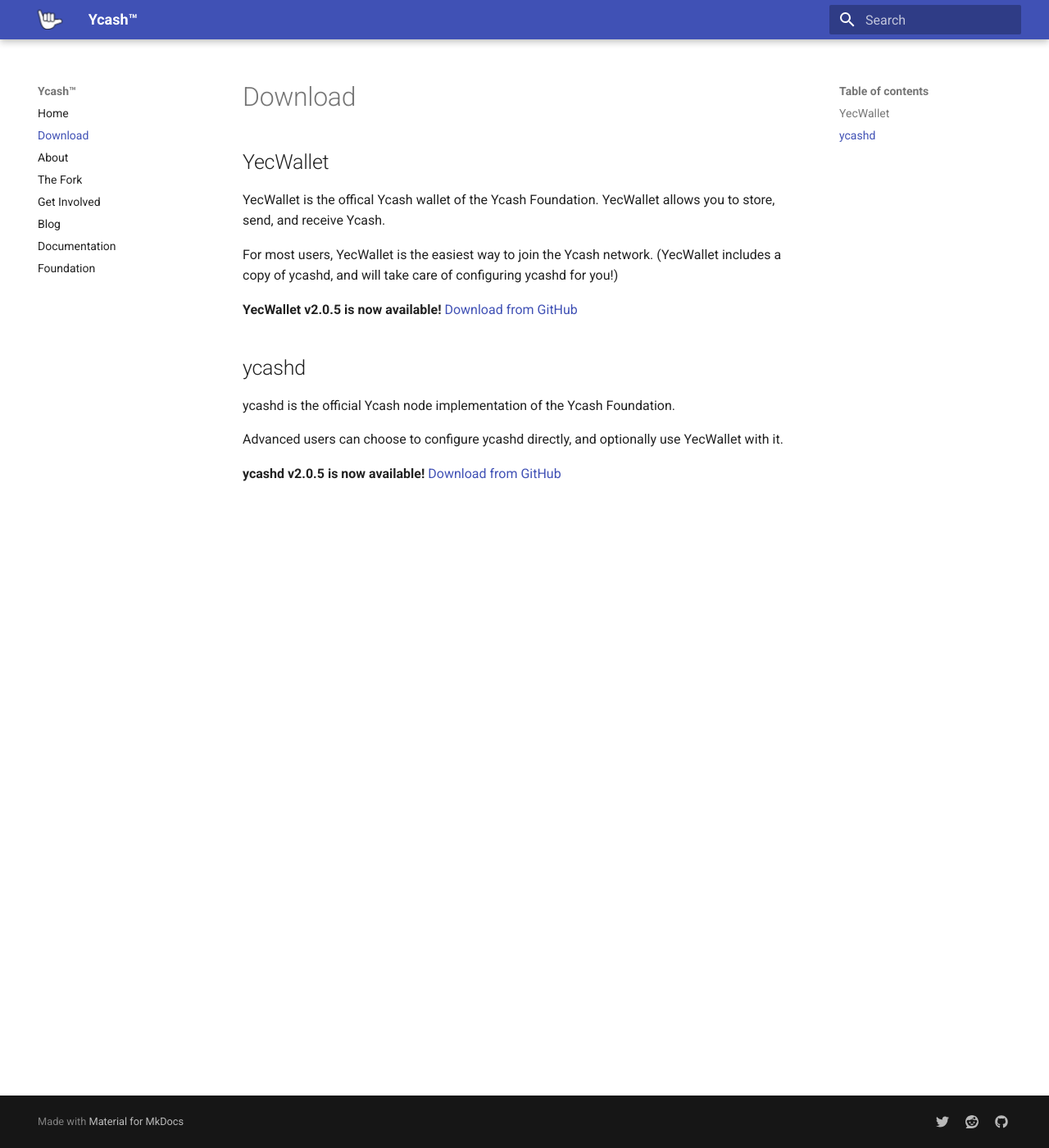
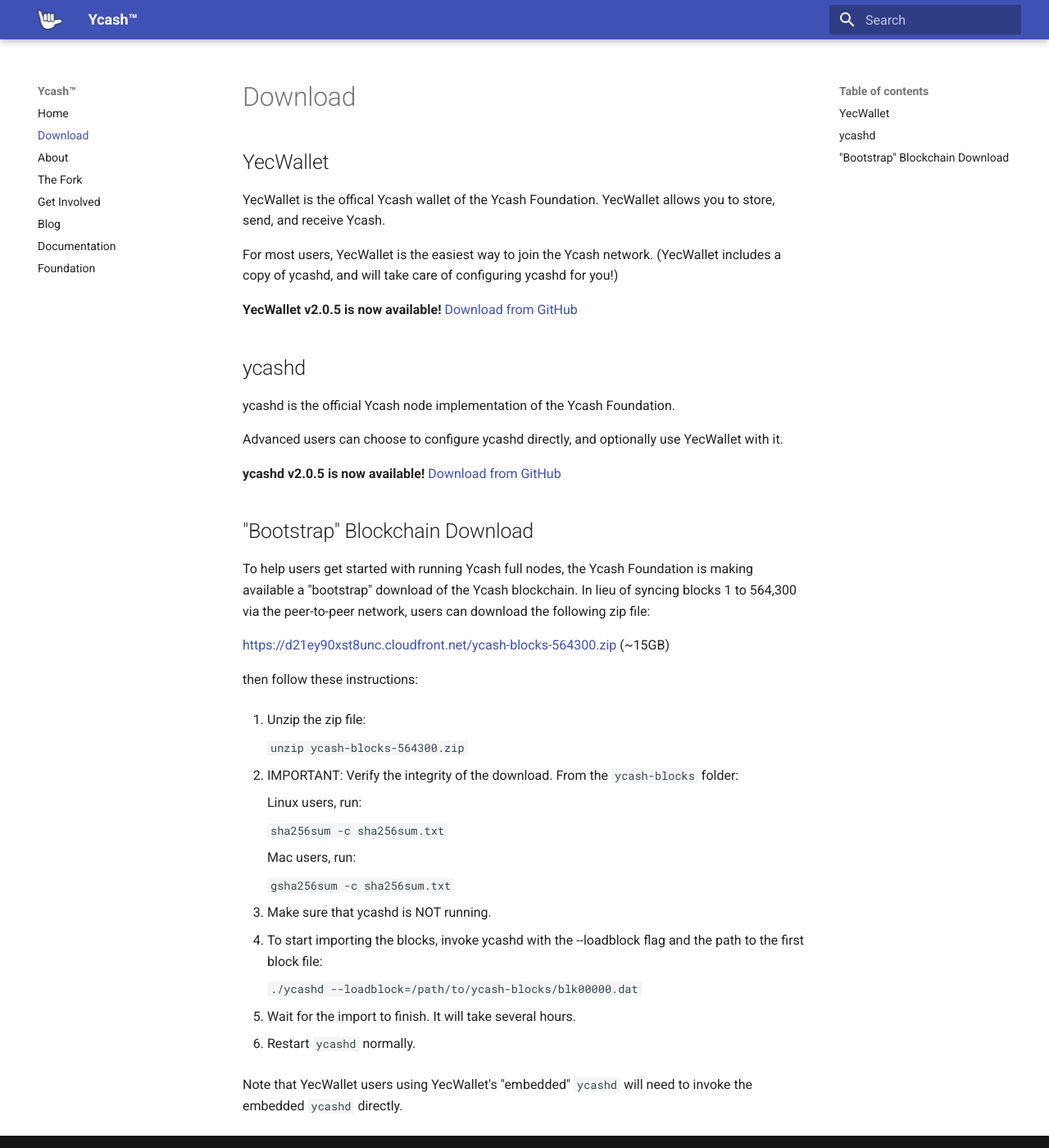
Before and after one commit to ycashfoundation/ycash-website, an MkDocs documentation site: the page built from docs/download.md, in a window 1280 px wide and 1400 px high. Shown: the whole window at 82% size. Built offline with MkDocs 1.6.1 and Material for MkDocs 9.7.7, drawn with Linux system fonts in a browser that asks for light colours.

Commit message:
update exchange list; provide link to "bootstrap download"

````diff
--- a/docs/download.md
+++ b/docs/download.md
@@ -15,3 +15,37 @@
 Advanced users can choose to configure ycashd directly, and optionally use YecWallet with it.
 
 **ycashd v2.0.5 is now available!** [Download from GitHub](https://github.com/ycashfoundation/ycash/releases/tag/2.0.5)
+
+## "Bootstrap" Blockchain Download
+
+To help users get started with running Ycash full nodes, the Ycash Foundation is making available a "bootstrap" download of the Ycash blockchain. In lieu of syncing blocks 1 to 564,300 via the peer-to-peer network, users can download the following zip file:
+
+[https://d21ey90xst8unc.cloudfront.net/ycash-blocks-564300.zip](https://d21ey90xst8unc.cloudfront.net/ycash-blocks-564300.zip) (~15GB)
+
+then follow these instructions:
+
+1. Unzip the zip file:
+
+    ```unzip ycash-blocks-564300.zip```
+
+2. IMPORTANT: Verify the integrity of the download. From the `ycash-blocks` folder:
+
+    Linux users, run:
+
+    ```sha256sum -c sha256sum.txt```
+
+    Mac users, run:
+
+    ```gsha256sum -c sha256sum.txt```
+
+3. Make sure that ycashd is NOT running.
+
+4. To start importing the blocks, invoke ycashd with the --loadblock flag and the path to the first block file:
+
+    ```./ycashd --loadblock=/path/to/ycash-blocks/blk00000.dat```
+
+5. Wait for the import to finish. It will take several hours.
+
+6. Restart `ycashd` normally.
+
+Note that YecWallet users using YecWallet's "embedded" `ycashd` will need to invoke the embedded `ycashd` directly.
````
Also changed, not shown: docs/the_fork.md (+6 -3 lines).
